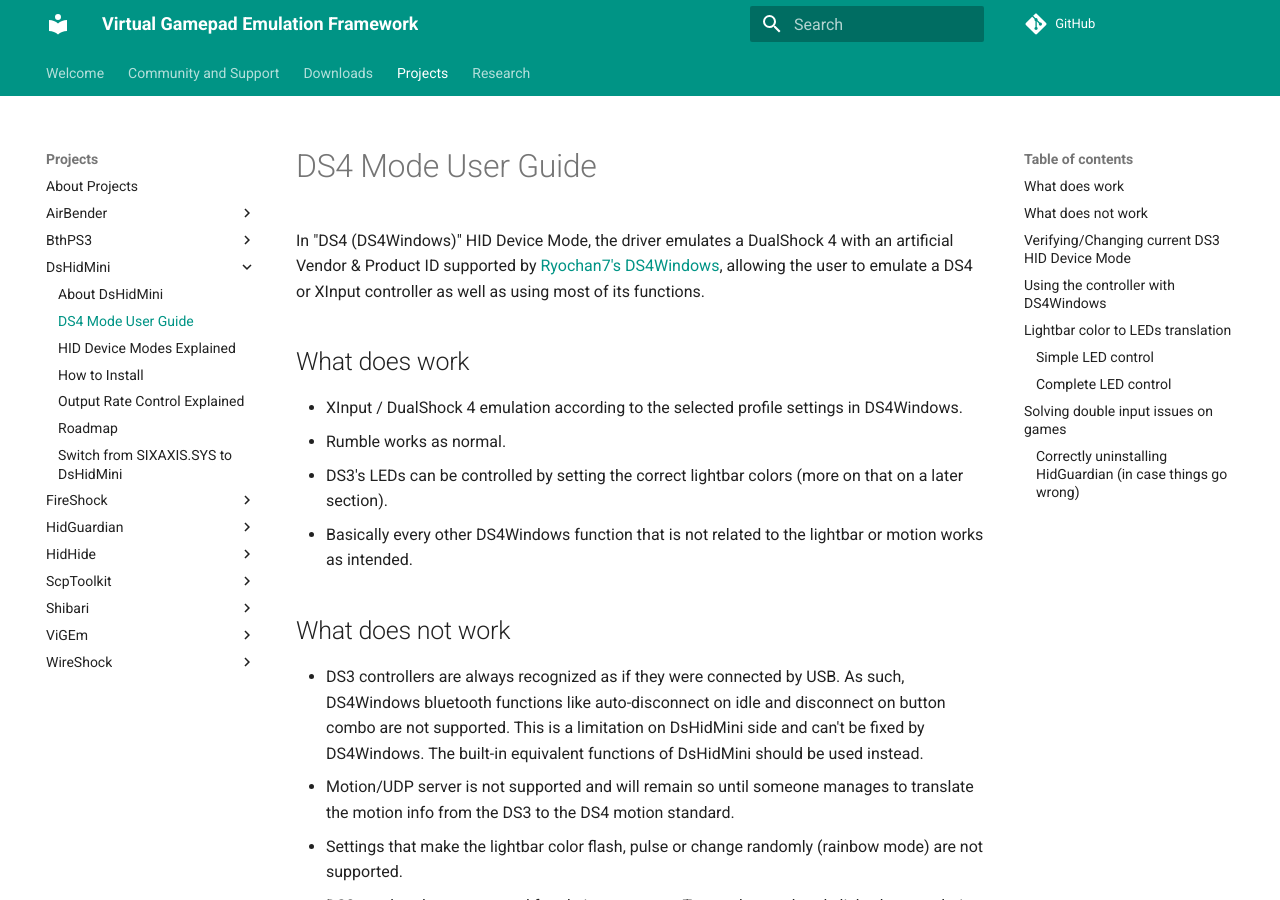
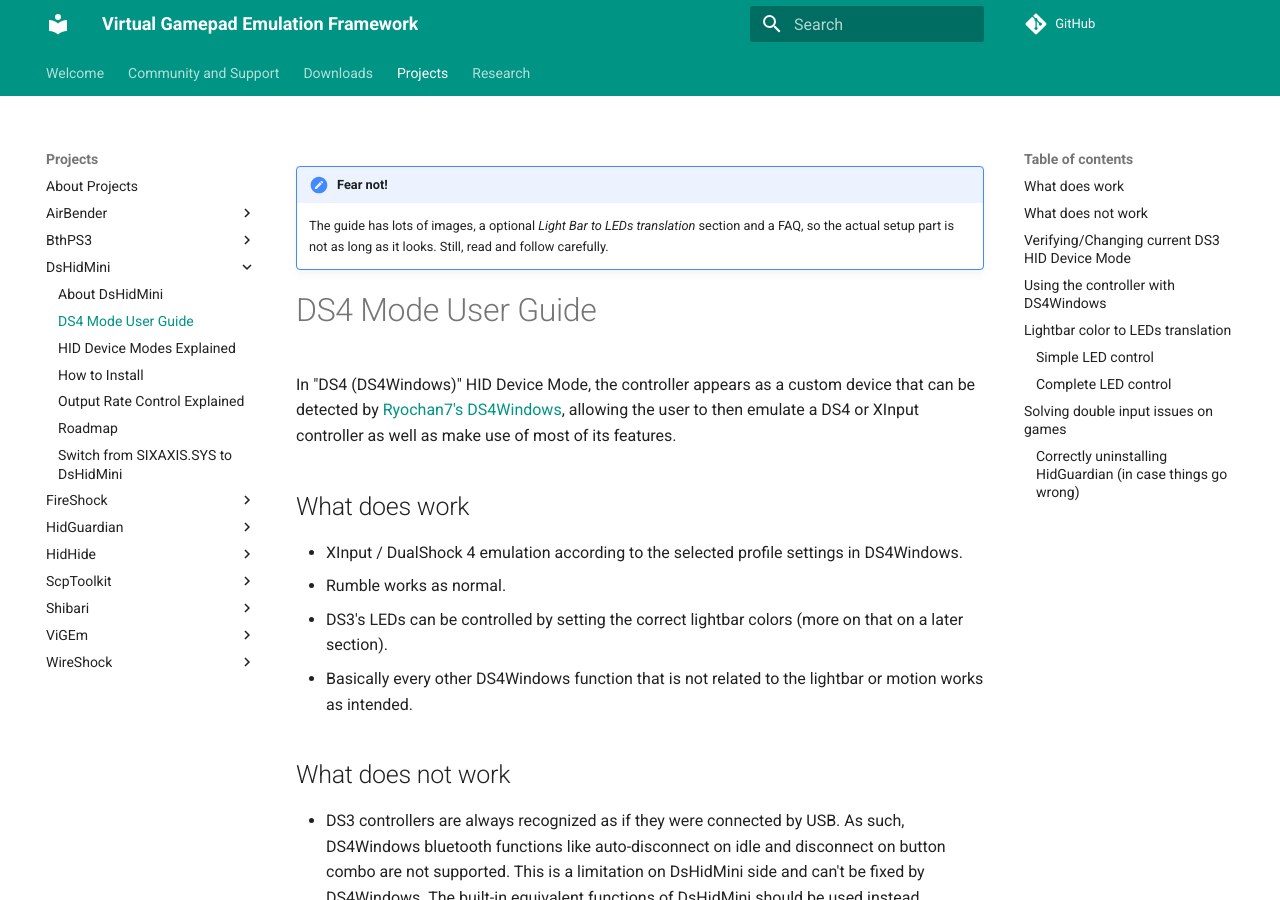
Before and after one commit to nefarius/ViGEm.github.io, an MkDocs documentation site: the page built from docs/projects/DsHidMini/DS4-Mode-User-Guide.md, in a window 1280 px wide and 900 px high. Built offline with MkDocs 1.6.1 and Material for MkDocs 9.7.7, drawn with Linux system fonts in a browser that asks for light colours; comment, search, counter and statistics services are not loaded.

Commit message:
Changes to the introduction

```diff
--- a/docs/projects/DsHidMini/DS4-Mode-User-Guide.md
+++ b/docs/projects/DsHidMini/DS4-Mode-User-Guide.md
@@ -1,6 +1,9 @@
+!!! important "Fear not!"
+    The guide has lots of images, a optional _Light Bar to LEDs translation_ section and a FAQ, so the actual setup part is not as long as it looks. Still, read and follow carefully.
+
 # DS4 Mode User Guide
 
-In "DS4 (DS4Windows)" HID Device Mode, the driver emulates a DualShock 4 with an artificial Vendor & Product ID supported by [Ryochan7's DS4Windows](https://github.com/Ryochan7/DS4Windows), allowing the user to emulate a DS4 or XInput controller as well as using most of its functions.
+In "DS4 (DS4Windows)" HID Device Mode, the controller appears as a custom device that can be detected by [Ryochan7's DS4Windows](https://github.com/Ryochan7/DS4Windows), allowing the user to then emulate a DS4 or XInput controller as well as make use of most of its features.
 
 ## What does work
 
```
